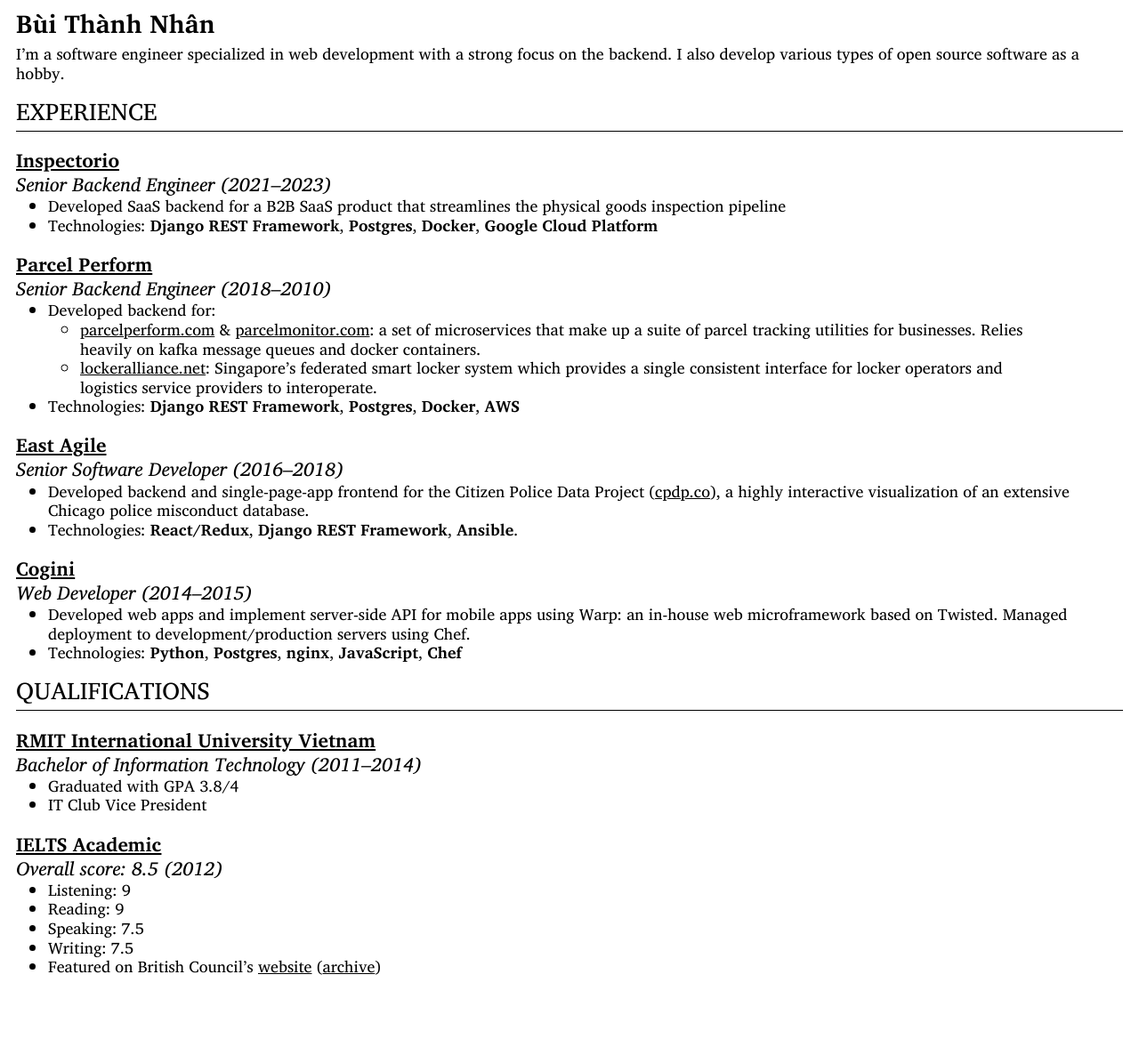
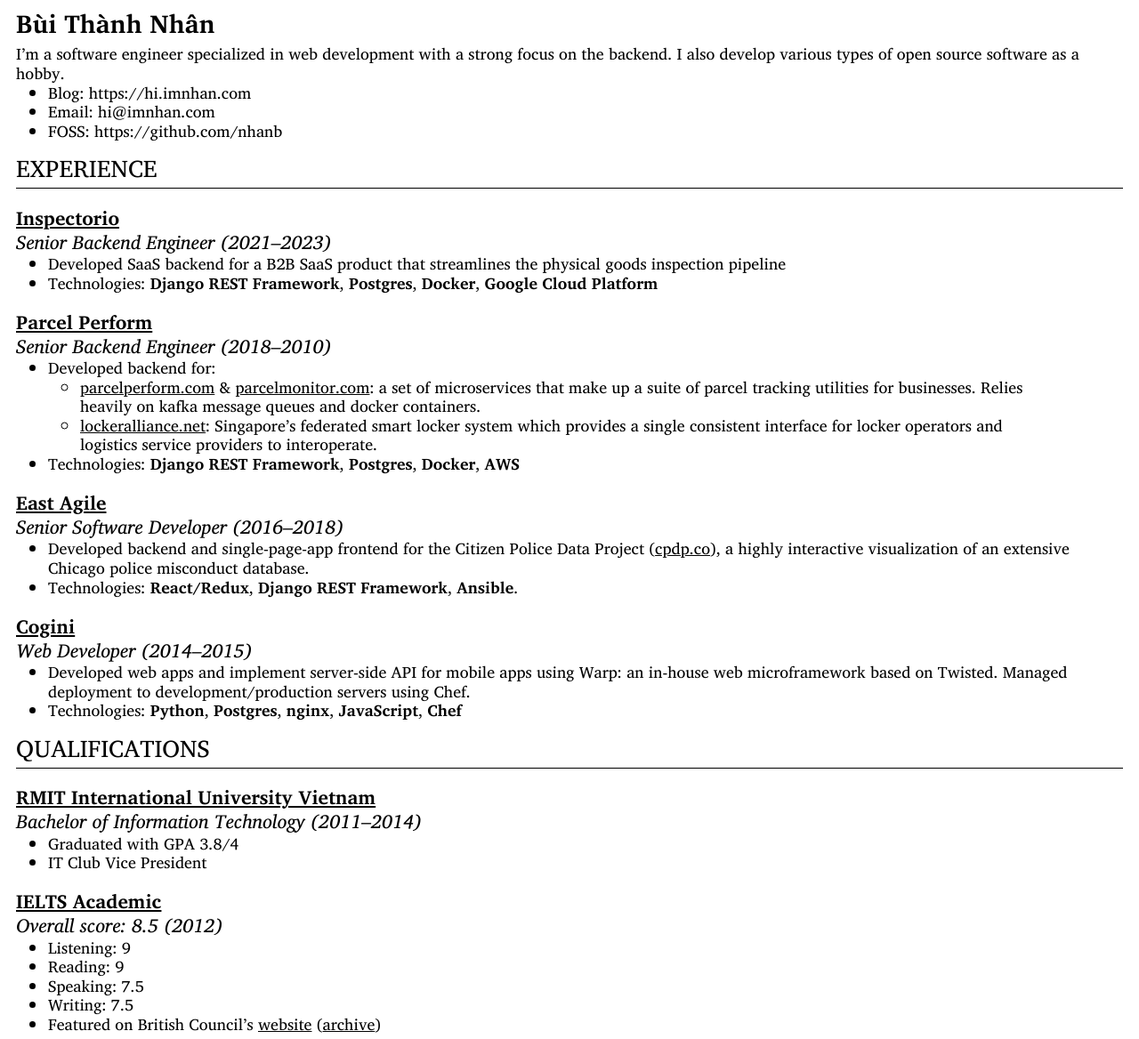
Before and after one commit to nhanb/cv.imnhan.com, a plain HTML site: page index.html in a window 1280 px wide. Shown: the part 2-1170 px from the top of the page at 89% size. Before the commit the page ends 1105 px from the top, so only its background shows below. Drawn offline with Linux system fonts and the light colour scheme.

Commit message:
autosection

```diff
--- a/index.html
+++ b/index.html
@@ -31,11 +31,17 @@
 <p>I’m a software engineer specialized in web development with a strong
 focus on the backend. I also develop various types of open source
 software as a hobby.</p>
-<h2 id="experience">Experience</h2>
-<h3 id="inspectorioinsp"><a
-href="https://inspectorio.com/">Inspectorio</a></h3>
-<h4 id="senior-backend-engineer-20212023">Senior Backend Engineer
-(2021–2023)</h4>
+<ul>
+<li>Blog: https://hi.imnhan.com</li>
+<li>Email: hi@imnhan.com</li>
+<li>FOSS: https://github.com/nhanb</li>
+</ul>
+<section id="experience" class="level2">
+<h2>Experience</h2>
+<section id="inspectorioinsp" class="level3">
+<h3><a href="https://inspectorio.com/">Inspectorio</a></h3>
+<section id="senior-backend-engineer-20212023" class="level4">
+<h4>Senior Backend Engineer (2021–2023)</h4>
 <ul>
 <li>Developed SaaS backend for a B2B SaaS product that streamlines the
 physical goods inspection pipeline</li>
@@ -43,10 +49,12 @@ physical goods inspection pipeline</li>
 <strong>Postgres</strong>, <strong>Docker</strong>, <strong>Google Cloud
 Platform</strong></li>
 </ul>
-<h3 id="parcel-performpp"><a
-href="https://www.parcelperform.com/">Parcel Perform</a></h3>
-<h4 id="senior-backend-engineer-20182010">Senior Backend Engineer
-(2018–2010)</h4>
+</section>
+</section>
+<section id="parcel-performpp" class="level3">
+<h3><a href="https://www.parcelperform.com/">Parcel Perform</a></h3>
+<section id="senior-backend-engineer-20182010" class="level4">
+<h4>Senior Backend Engineer (2018–2010)</h4>
 <ul>
 <li>Developed backend for:
 <ul>
@@ -64,10 +72,12 @@ providers to interoperate.</li>
 <strong>Postgres</strong>, <strong>Docker</strong>,
 <strong>AWS</strong></li>
 </ul>
-<h3 id="east-agileea"><a href="https://www.eastagile.com/">East
-Agile</a></h3>
-<h4 id="senior-software-developer-20162018">Senior Software Developer
-(2016–2018)</h4>
+</section>
+</section>
+<section id="east-agileea" class="level3">
+<h3><a href="https://www.eastagile.com/">East Agile</a></h3>
+<section id="senior-software-developer-20162018" class="level4">
+<h4>Senior Software Developer (2016–2018)</h4>
 <ul>
 <li>Developed backend and single-page-app frontend for the Citizen
 Police Data Project (<a href="https://cpdp.co">cpdp.co</a>), a highly
@@ -76,8 +86,12 @@ database.</li>
 <li>Technologies: <strong>React/Redux</strong>, <strong>Django REST
 Framework</strong>, <strong>Ansible</strong>.</li>
 </ul>
-<h3 id="coginicog"><a href="https://www.cogini.com/">Cogini</a></h3>
-<h4 id="web-developer-20142015">Web Developer (2014–2015)</h4>
+</section>
+</section>
+<section id="coginicog" class="level3">
+<h3><a href="https://www.cogini.com/">Cogini</a></h3>
+<section id="web-developer-20142015" class="level4">
+<h4>Web Developer (2014–2015)</h4>
 <ul>
 <li>Developed web apps and implement server-side API for mobile apps
 using Warp: an in-house web microframework based on Twisted. Managed
@@ -86,19 +100,27 @@ deployment to development/production servers using Chef.</li>
 <strong>nginx</strong>, <strong>JavaScript</strong>,
 <strong>Chef</strong></li>
 </ul>
-<h2 id="qualifications">Qualifications</h2>
-<h3 id="rmit-international-university-vietnamrmit"><a
-href="https://www.rmit.edu.vn/">RMIT International University
+</section>
+</section>
+</section>
+<section id="qualifications" class="level2">
+<h2>Qualifications</h2>
+<section id="rmit-international-university-vietnamrmit" class="level3">
+<h3><a href="https://www.rmit.edu.vn/">RMIT International University
 Vietnam</a></h3>
-<h4 id="bachelor-of-information-technology-20112014">Bachelor of
-Information Technology (2011–2014)</h4>
+<section id="bachelor-of-information-technology-20112014"
+class="level4">
+<h4>Bachelor of Information Technology (2011–2014)</h4>
 <ul>
 <li>Graduated with GPA 3.8/4</li>
 <li>IT Club Vice President</li>
 </ul>
-<h3 id="ielts-academicielts"><a href="https://www.ielts.org/">IELTS
-Academic</a></h3>
-<h4 id="overall-score-8.5-2012">Overall score: 8.5 (2012)</h4>
+</section>
+</section>
+<section id="ielts-academicielts" class="level3">
+<h3><a href="https://www.ielts.org/">IELTS Academic</a></h3>
+<section id="overall-score-8.5-2012" class="level4">
+<h4>Overall score: 8.5 (2012)</h4>
 <ul>
 <li>Listening: 9</li>
 <li>Reading: 9</li>
@@ -108,5 +130,8 @@ Academic</a></h3>
 href="https://www.britishcouncil.vn/hoc-tieng-anh/ielts">website</a> (<a
 href="https://web.archive.org/web/20230628172630/https://www.britishcouncil.vn/hoc-tieng-anh/ielts">archive</a>)</li>
 </ul>
+</section>
+</section>
+</section>
 </body>
 </html>
```
Also changed, not shown: 2 other files.
